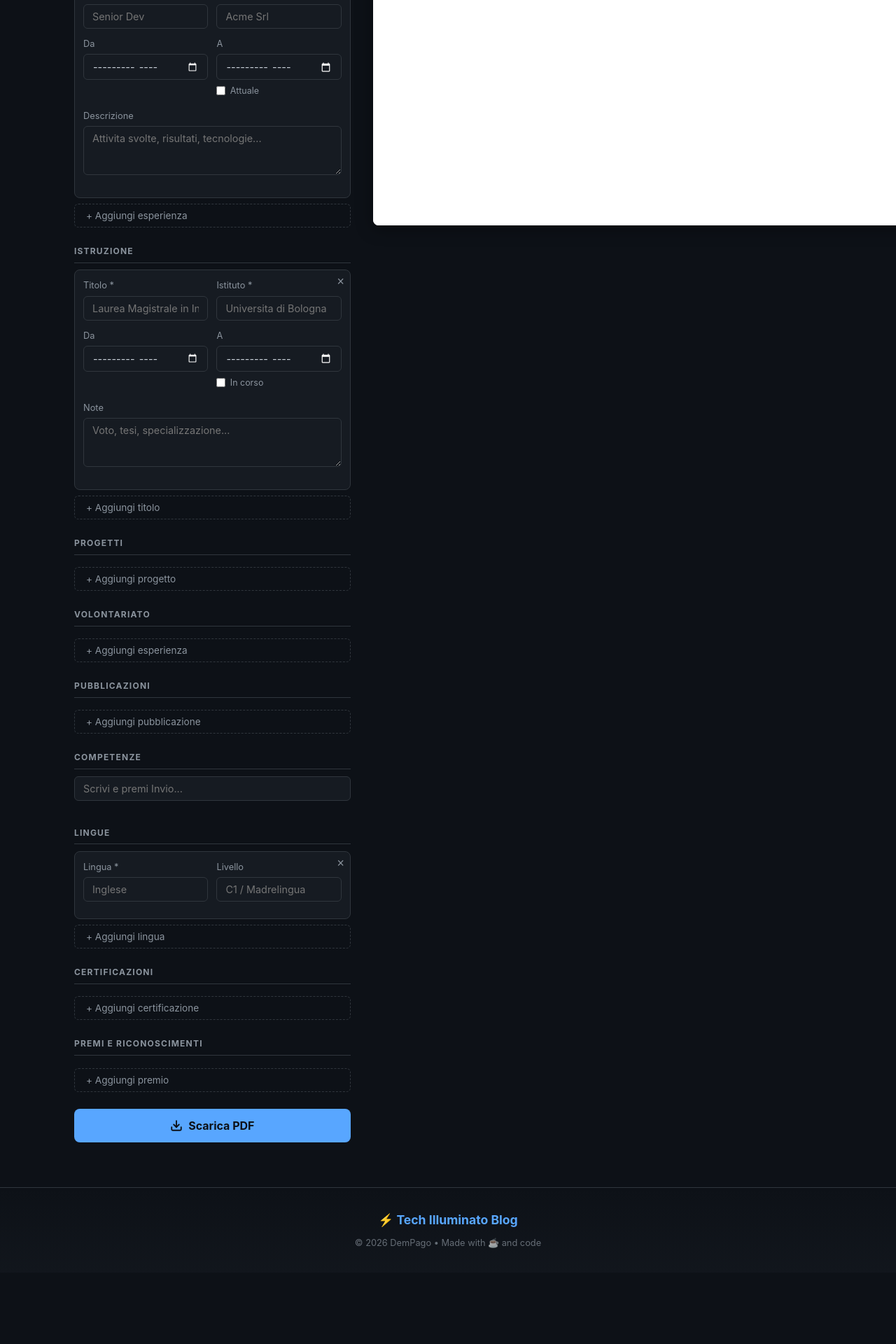
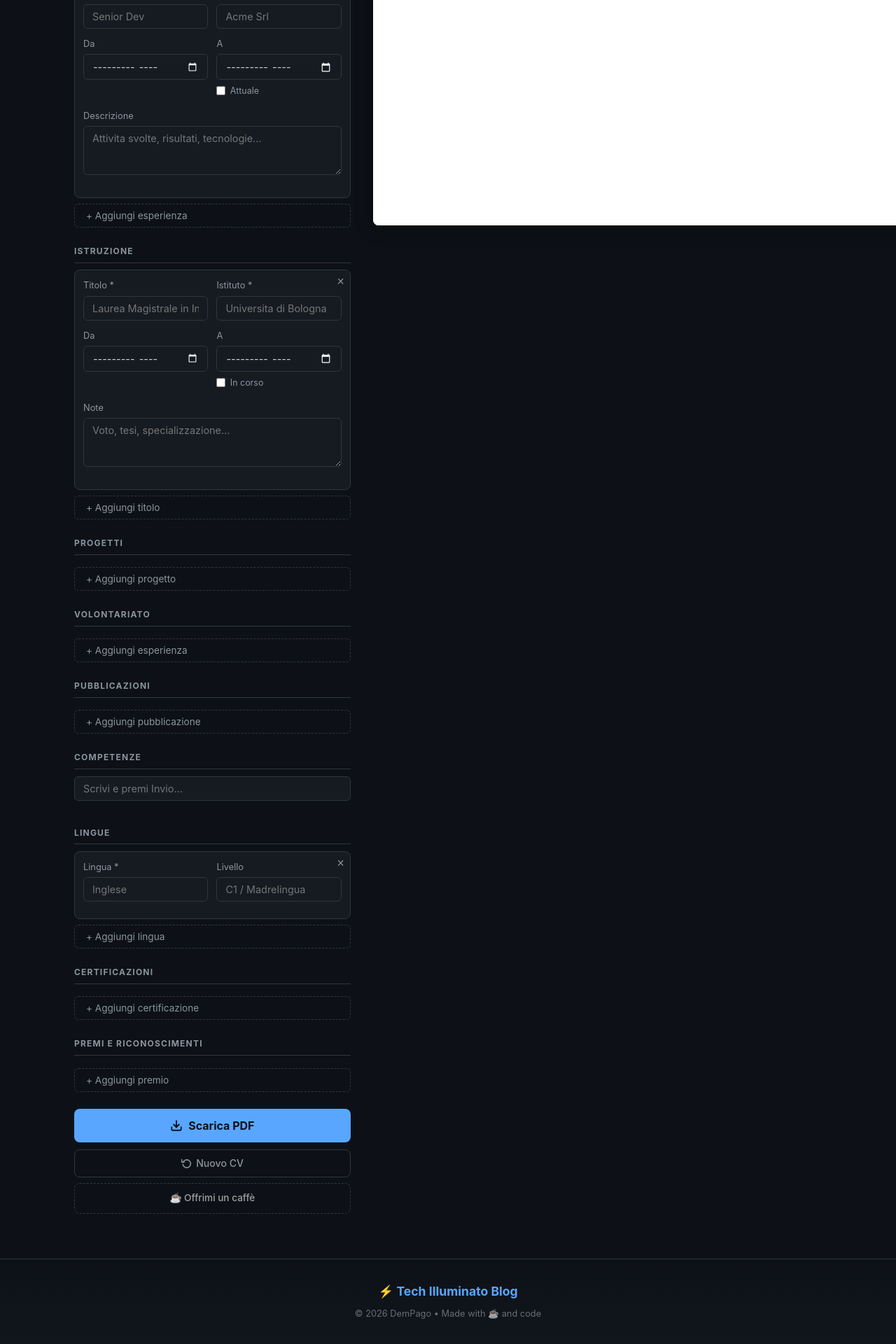
Before and after one commit to DemPago/DemPago.github.io, a Jekyll site: the page built from app/curriculum.html, in a window 1280 px wide. Shown: the part 1077-2997 px from the top of the page at 70% size. Built offline with Jekyll 4.4.1, drawn with Linux system fonts in a browser that asks for light colours; comment, search, counter and statistics services are not loaded; before the commit the page ends 2895 px from its top, so only the background shows below that; some of the changed lines change nothing that is shown.

Commit message:
Add localStorage auto-save, reset button and Ko-fi link to CV generator
- Auto-save all form data (fields, entries, skills, photo, theme) to localStorage
- Restore full CV state on page reload/refresh
- Add 'Nuovo CV' reset button to clear data and start fresh
- Add Ko-fi coffee link below the action buttons

```diff
--- a/app/curriculum.html
+++ b/app/curriculum.html
@@ -176,6 +176,29 @@
 .cv-download-btn:hover { background: var(--accent-hover); transform: translateY(-1px); }
 .cv-download-btn:active { transform: translateY(0); }
 .cv-download-btn:disabled { opacity: 0.6; cursor: not-allowed; transform: none; }
+
+/* Reset + Ko-fi buttons */
+.cv-reset-btn {
+  display: flex; align-items: center; justify-content: center; gap: 0.4rem;
+  width: 100%; padding: 0.65rem;
+  background: transparent; color: var(--text-muted);
+  border: 1px solid #30363d; border-radius: 8px; font-weight: 500;
+  font-size: 0.88rem; font-family: inherit; cursor: pointer;
+  transition: border-color 0.2s, color 0.2s;
+  margin-top: 0.6rem;
+}
+.cv-reset-btn:hover { border-color: #e05454; color: #e05454; }
+
+.cv-kofi-btn {
+  display: flex; align-items: center; justify-content: center; gap: 0.4rem;
+  width: 100%; padding: 0.65rem;
+  background: transparent; color: #a0a0a0;
+  border: 1px dashed #30363d; border-radius: 8px; font-weight: 500;
+  font-size: 0.85rem; text-decoration: none;
+  transition: border-color 0.2s, color 0.2s;
+  margin-top: 0.5rem;
+}
+.cv-kofi-btn:hover { border-color: #c8a96e; color: #c8a96e; }
 
 /* ── Preview Panel ─────────────────────────────────────── */
 .cv-preview-col {
@@ -472,6 +495,13 @@
       </svg>
       Scarica PDF
     </button>
+    <button class="cv-reset-btn" onclick="resetCV()" title="Cancella tutto e ricomincia da zero">
+      <svg width="15" height="15" viewBox="0 0 24 24" fill="none" stroke="currentColor" stroke-width="2.5" stroke-linecap="round" stroke-linejoin="round"><polyline points="1 4 1 10 7 10"/><path d="M3.51 15a9 9 0 1 0 .49-4.64"/></svg>
+      Nuovo CV
+    </button>
+    <a class="cv-kofi-btn" href="https://ko-fi.com/dem420156" target="_blank" rel="noopener noreferrer">
+      ☕ Offrimi un caffè
+    </a>
   </div>
 
   <!-- ── PREVIEW COLUMN ───────────────────────── -->
@@ -886,6 +916,65 @@
   `;
 
   scalePreview();
+  saveToStorage();
+}
+
+/* ── LocalStorage ───────────────────────────────────────── */
+const STORAGE_KEY = 'cv_data_v1';
+
+function saveToStorage() {
+  const data = {
+    fields: {},
+    photo: state.photo,
+    skills: state.skills,
+    themeIdx: THEMES.indexOf(state.theme),
+    entries: {}
+  };
+  ['f-nome','f-cognome','f-titolo','f-email','f-tel','f-citta','f-linkedin','f-sito','f-profilo']
+    .forEach(id => { const el = document.getElementById(id); if (el) data.fields[id] = el.value; });
+  ['exp','edu','proj','vol','pub','lang','cert','award'].forEach(type => {
+    const list = document.getElementById(`${type}-list`);
+    if (!list) return;
+    data.entries[type] = Array.from(list.querySelectorAll('.entry-card')).map(card => ({
+      vals: Array.from(card.querySelectorAll('input:not([type="checkbox"]), textarea')).map(i => i.value),
+      present: card.querySelector('.present-check')?.checked || false
+    }));
+  });
+  try { localStorage.setItem(STORAGE_KEY, JSON.stringify(data)); } catch(e) {}
+}
+
+function loadFromStorage() {
+  try {
+    const raw = localStorage.getItem(STORAGE_KEY);
+    if (!raw) return false;
+    const data = JSON.parse(raw);
+    if (data.themeIdx >= 0 && data.themeIdx < THEMES.length) state.theme = THEMES[data.themeIdx];
+    if (Array.isArray(data.skills)) state.skills = data.skills;
+    if (data.photo) state.photo = data.photo;
+    ['exp','edu','proj','vol','pub','lang','cert','award'].forEach(type => {
+      const entries = data.entries?.[type];
+      if (!entries?.length) return;
+      entries.forEach(() => addEntry(type));
+      const cards = document.getElementById(`${type}-list`)?.querySelectorAll('.entry-card');
+      entries.forEach((entry, i) => {
+        const card = cards?.[i]; if (!card) return;
+        const inputs = card.querySelectorAll('input:not([type="checkbox"]), textarea');
+        entry.vals.forEach((val, j) => { if (inputs[j]) inputs[j].value = val; });
+        const check = card.querySelector('.present-check');
+        if (check && entry.present) { check.checked = true; check.dispatchEvent(new Event('change')); }
+      });
+    });
+    if (data.fields) Object.entries(data.fields).forEach(([id, val]) => {
+      const el = document.getElementById(id); if (el) el.value = val;
+    });
+    return true;
+  } catch(e) { return false; }
+}
+
+function resetCV() {
+  if (!confirm('Cancellare tutti i dati e ricominciare da zero?')) return;
+  localStorage.removeItem(STORAGE_KEY);
+  location.reload();
 }
 
 /* ── Scale preview to fit container ────────────────────── */
@@ -994,9 +1083,22 @@
 
 /* ── Init ───────────────────────────────────────────────── */
 buildSwatches();
-addEntry('exp');
-addEntry('edu');
-addEntry('lang');
+const restored = loadFromStorage();
+if (!restored) {
+  addEntry('exp');
+  addEntry('edu');
+  addEntry('lang');
+}
+if (restored) {
+  // Re-sync theme swatches and skill tags after restore
+  const themeIdx = THEMES.indexOf(state.theme);
+  document.querySelectorAll('.theme-swatch').forEach((s, i) => s.classList.toggle('active', i === themeIdx));
+  renderTags();
+  if (state.photo) {
+    const img = document.getElementById('photo-preview');
+    if (img) { img.src = state.photo; img.style.display = 'block'; }
+  }
+}
 renderCV();
 // Ensure preview is correctly scaled after first paint
 requestAnimationFrame(scalePreview);
```
